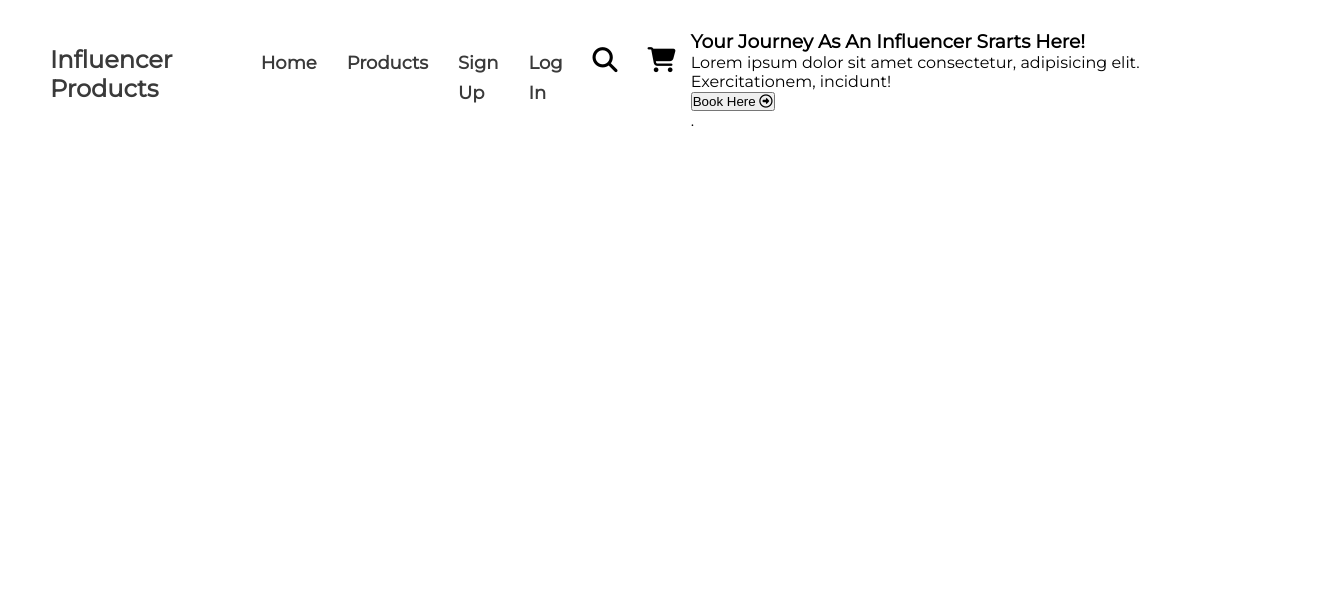
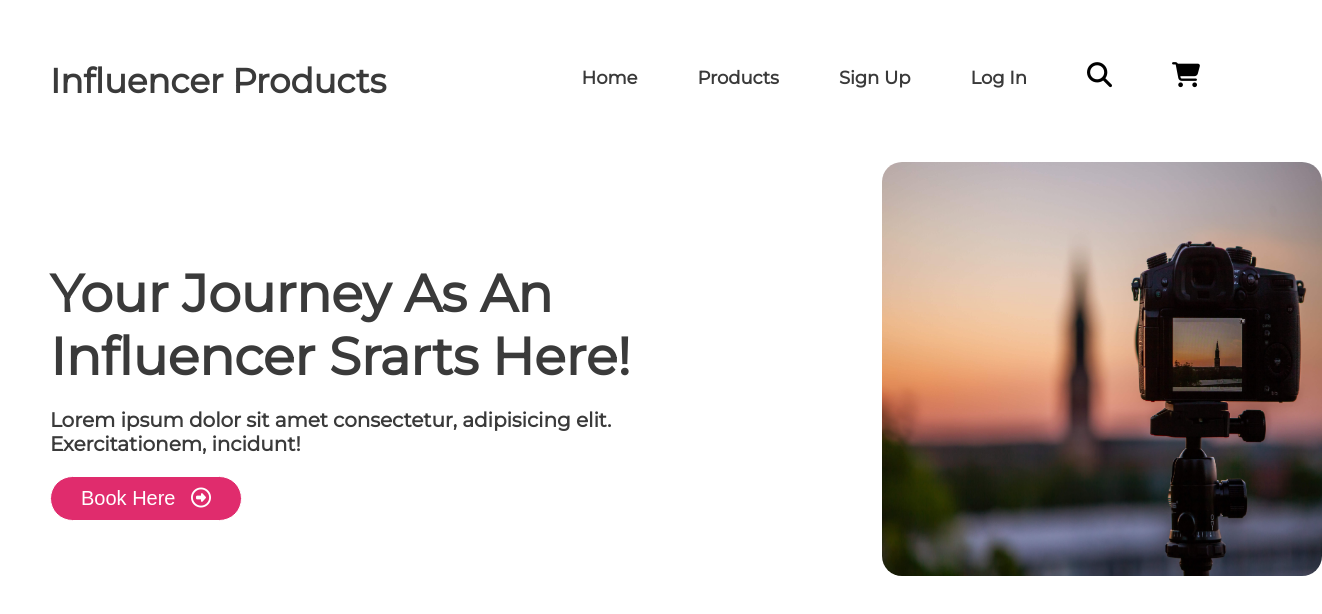
Before and after one commit to zaras-dreamweb/pgrm-hero-assign2, a plain HTML site: page index.html in a window 1280 px wide. Shown: the whole page, 1322 px wide, since content can reach past the window. Drawn offline with Linux system fonts and the light colour scheme; a web font is replaced by a local one.

Commit message:
second commit main container part done

```diff
--- a/index.html
+++ b/index.html
@@ -27,18 +27,27 @@
                 </ul>
             </div>
         </nav>
+    </header>
+    <main>
+        <section class="container">
+            <article class="article">
 
-        <section>
-            <article class="article">
-                <div class="left-article">
+                <div class="left-part">
                     <h1>Your Journey As An Influencer Srarts Here!</h1>
                     <p>Lorem ipsum dolor sit amet consectetur, adipisicing elit. Exercitationem, incidunt!</p>
-                    <button>Book Here <i class="far fa-arrow-alt-circle-right"></i></button>
+                    <button class="primary-button">Book Here <i
+                            class="button-icon far fa-arrow-alt-circle-right"></i></button>
+                </div>
+
+                <div class="right-part">
+                    <img src="images/top-camera.jpg" alt="">
                 </div>
             </article>
+        </section>
+    </main>
 
-            .
-        </section>
+
+
 
 
 </body>
--- a/styles/style.css
+++ b/styles/style.css
@@ -1,3 +1,4 @@
+/*-------------------------- Font-------------------------------- */
 @import url('https://fonts.googleapis.com/css2?family=Be+Vietnam+Pro&family=Lato&family=Merriweather&family=Montserrat&family=Poppins:wght@500&family=Roboto+Mono&family=The+Nautigal:wght@700&family=Ubuntu&family=Vujahday+Script&display=swap');
 
 *{
@@ -6,13 +7,28 @@
     box-sizing: border-box;
 }
 
-/* commons */
+/*------------------------commons--------------------------- */
 
 body{
     font-family: 'Montserrat', sans-serif;
 }
+.primary-button{
+    background-color: #E02C6D;
+    color: white;
+    padding: 10px 30px;
+    font-size: 20px;
+    border: 1px solid white;
+    border-radius: 50px;
+}
+.button-icon{
+    font-size: 20px;
+    color: white;
+    padding-left: 10px;
+}
 
-.top-bar{
+/* --------------------------header------------------------- */
+
+header{
     display: flex;
     justify-content: space-between;
     margin: 30px 50px;
@@ -21,14 +37,12 @@ body{
 
 .top-title h3{
     color: #3A3A3A;
-    font-size: 24px;
+    font-size: 34px;
     font-weight: bolder;
-    margin-top: 15px;
+    margin: 30px 0;
 }
 .navigator{
     display: flex;
-
-
 }
 
 .navigator li a{
@@ -39,10 +53,49 @@ body{
 }
 .navigator li{
     list-style: none;
-    margin: 15px;
+    margin: 30px;
 
 }
 .navigator, .icon{
     font-size: 25px;
 
 }
+
+/* -------------------------------container section---------------------------------- */
+.container
+.article{
+    display: grid;
+    grid-template-columns: repeat(2,1fr);
+    justify-content: space-between;
+}
+
+.container .article .left-part{
+   width: 582px;
+   height: 270px;
+   margin-left: 50px;
+   padding-top: 100px;
+}
+
+.left-part h1{
+    font-size: 52px;
+    font-weight: 900;
+    color:#3A3A3A;
+}
+
+.left-part p{
+    font-size: 20px;
+    font-weight: bolder;
+    color: #3A3A3A;
+    padding: 20px 0;
+}
+
+.right-part{
+margin-left: 250px;
+}
+
+.container img{
+    width: 440px;
+    height: 414px;
+    border-radius: 20px;
+
+}
```
